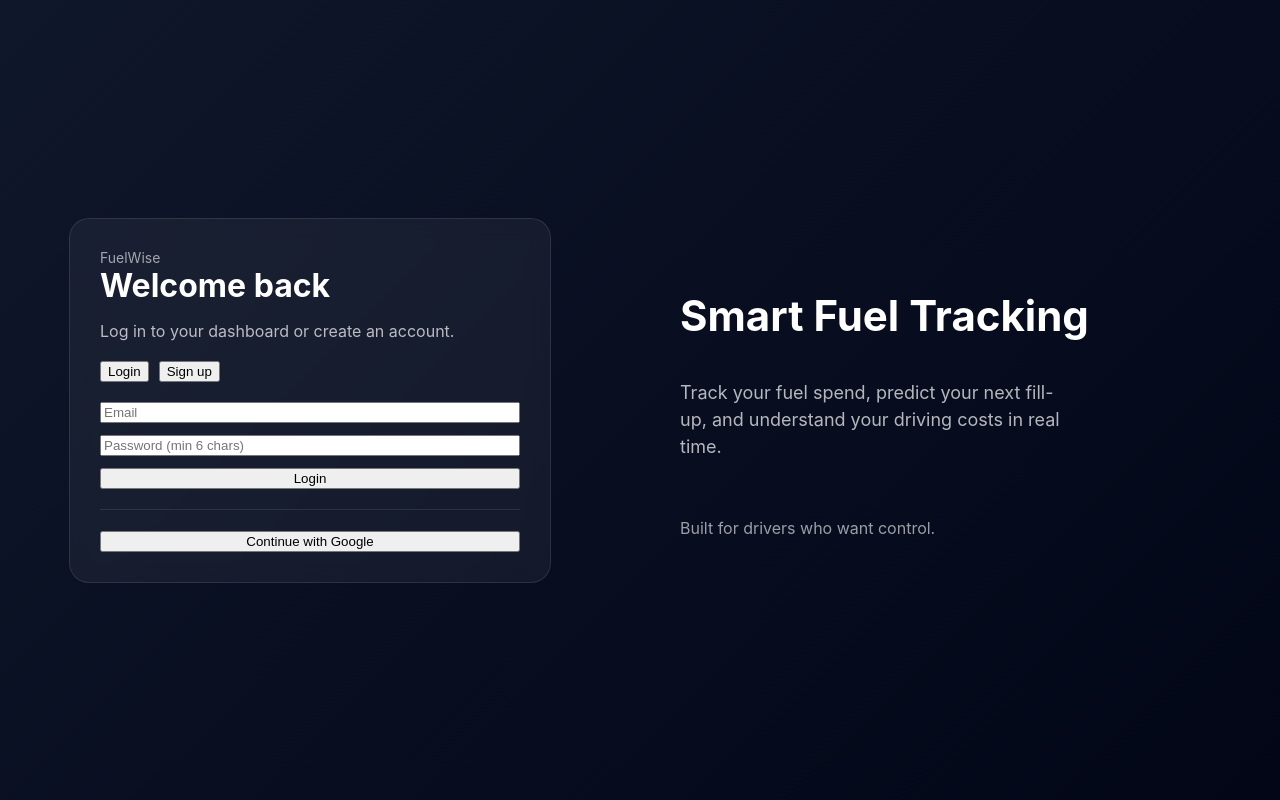
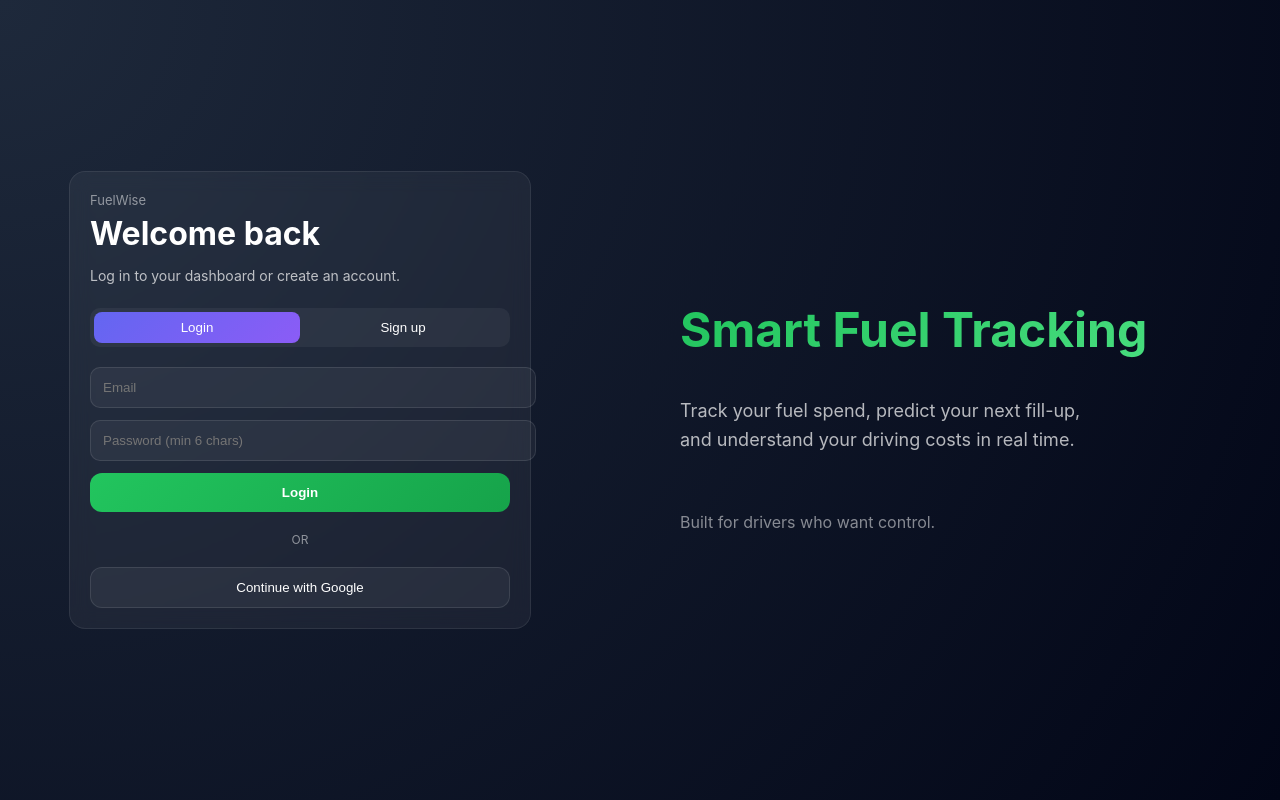
Before and after one commit to thesiya-eng/fuelwise-v2, a React (Vite) app: page / in a window 1280 px wide. Built offline with nearby package versions, Linux system fonts and the light colour scheme; no server answers.

Commit message:
feat: polished auth page UI with improved layout, inputs and styling

```diff
--- a/src/pages/AuthPage.jsx
+++ b/src/pages/AuthPage.jsx
@@ -1,175 +1,272 @@
-import React from 'react'
-import { useNavigate } from 'react-router-dom'
-import { supabase } from '../lib/supabaseClient'
+import React from "react"
+import { useNavigate } from "react-router-dom"
+import { supabase } from "../lib/supabaseClient"
 
-export default function AuthPage(){
+export default function AuthPage() {
   const nav = useNavigate()
-  const [mode, setMode] = React.useState('login')
-  const [email, setEmail] = React.useState('')
-  const [password, setPassword] = React.useState('')
+  const [mode, setMode] = React.useState("login")
+  const [email, setEmail] = React.useState("")
+  const [password, setPassword] = React.useState("")
   const [loading, setLoading] = React.useState(false)
   const [msg, setMsg] = React.useState(null)
 
-  React.useEffect(()=>{
-    supabase.auth.getSession().then(({data})=>{
-      if (data.session) nav('/', { replace:true })
+  React.useEffect(() => {
+    supabase.auth.getSession().then(({ data }) => {
+      if (data.session) nav("/", { replace: true })
     })
-    const { data: sub } = supabase.auth.onAuthStateChange((_e, sess)=>{
-      if (sess) nav('/', { replace:true })
+
+    const { data: sub } = supabase.auth.onAuthStateChange((_e, sess) => {
+      if (sess) nav("/", { replace: true })
     })
-    return ()=> sub?.subscription?.unsubscribe?.()
+
+    return () => sub?.subscription?.unsubscribe?.()
   }, [nav])
 
-  async function login(e){
+  async function login(e) {
     e.preventDefault()
-    setLoading(true); setMsg(null)
-    const { error } = await supabase.auth.signInWithPassword({ email, password })
-    if (error) setMsg({ type:'bad', text: error.message })
+    setLoading(true)
+    setMsg(null)
+
+    const { error } = await supabase.auth.signInWithPassword({
+      email,
+      password,
+    })
+
+    if (error) setMsg({ type: "bad", text: error.message })
     setLoading(false)
   }
 
-  async function signup(e){
+  async function signup(e) {
     e.preventDefault()
-    setLoading(true); setMsg(null)
-    const { error } = await supabase.auth.signUp({ email, password })
-    if (error){
-      setMsg({ type:'bad', text: error.message })
-    }else{
-      setMsg({ type:'good', text: 'Account created! Check your email if confirmation is enabled.' })
+    setLoading(true)
+    setMsg(null)
+
+    const { error } = await supabase.auth.signUp({
+      email,
+      password,
+    })
+
+    if (error) {
+      setMsg({ type: "bad", text: error.message })
+    } else {
+      setMsg({
+        type: "good",
+        text: "Account created! Check your email if confirmation is enabled.",
+      })
     }
+
     setLoading(false)
   }
 
-  async function google(){
-    setLoading(true); setMsg(null)
+  async function google() {
+    setLoading(true)
+    setMsg(null)
+
     const { error } = await supabase.auth.signInWithOAuth({
-      provider: 'google',
-      options: { redirectTo: window.location.origin }
+      provider: "google",
+      options: { redirectTo: window.location.origin },
     })
-    if (error) setMsg({ type:'bad', text: error.message })
+
+    if (error) setMsg({ type: "bad", text: error.message })
     setLoading(false)
   }
 
   return (
-    <div style={{
+    <div
+      style={{
         display: "flex",
         minHeight: "100vh",
-      background: "linear-gradient(135deg, #0f172a, #020617)"
-    }}>
-
-      {/* LEFT SIDE */}
-      <div style={{
+      }}
+    >
+      {/* LEFT */}
+      <div
+        style={{
           flex: 1,
           display: "flex",
           alignItems: "center",
           justifyContent: "center",
-        padding: "40px"
-      }}>
-
-        <div style={{
-          width: "100%",
-          maxWidth: "420px",
-          background: "rgba(255,255,255,0.05)",
-          padding: "30px",
-          borderRadius: "20px",
-          border: "1px solid rgba(255,255,255,0.1)",
-          backdropFilter: "blur(10px)"
-        }}>
-
-          <div style={{ marginBottom: 20 }}>
-            <div style={{ opacity: 0.6, fontSize: 14 }}>FuelWise</div>
-            <h1 style={{ margin: 0 }}>Welcome back</h1>
-            <p style={{ opacity: 0.7 }}>
+          padding: "40px",
+        }}
+      >
+        <div className="card" style={{ width: "100%", maxWidth: "420px" }}>
+          {/* HEADER */}
+          <div style={{ marginBottom: 24 }}>
+            <div style={{ opacity: 0.5, fontSize: 13 }}>FuelWise</div>
+            <h1 style={{ margin: "6px 0" }}>Welcome back</h1>
+            <p style={{ opacity: 0.7, fontSize: 14 }}>
               Log in to your dashboard or create an account.
             </p>
           </div>
 
-          <div style={{ display: "flex", gap: 10, marginBottom: 20 }}>
-            <button onClick={()=>setMode('login')} disabled={loading}>
+          {/* TOGGLE */}
+          <div
+            style={{
+              display: "flex",
+              background: "rgba(255,255,255,0.05)",
+              borderRadius: 10,
+              padding: 4,
+              marginBottom: 20,
+            }}
+          >
+            <button
+              onClick={() => setMode("login")}
+              disabled={loading}
+              style={{
+                flex: 1,
+                padding: 8,
+                borderRadius: 8,
+                border: "none",
+                background:
+                  mode === "login"
+                    ? "linear-gradient(135deg,#6366f1,#8b5cf6)"
+                    : "transparent",
+                color: "white",
+                cursor: "pointer",
+              }}
+            >
               Login
             </button>
-            <button onClick={()=>setMode('signup')} disabled={loading}>
+
+            <button
+              onClick={() => setMode("signup")}
+              disabled={loading}
+              style={{
+                flex: 1,
+                padding: 8,
+                borderRadius: 8,
+                border: "none",
+                background:
+                  mode === "signup"
+                    ? "linear-gradient(135deg,#6366f1,#8b5cf6)"
+                    : "transparent",
+                color: "white",
+                cursor: "pointer",
+              }}
+            >
               Sign up
             </button>
           </div>
 
-          <form onSubmit={mode === 'login' ? login : signup} style={{ display: "grid", gap: 12 }}>
-
+          {/* FORM */}
+          <form
+            onSubmit={mode === "login" ? login : signup}
+            style={{ display: "grid", gap: 12 }}
+          >
             <input
+              className="input"
               type="email"
               placeholder="Email"
               value={email}
-              onChange={e=>setEmail(e.target.value)}
+              onChange={(e) => setEmail(e.target.value)}
               required
             />
 
             <input
+              className="input"
               type="password"
               placeholder="Password (min 6 chars)"
               value={password}
-              onChange={e=>setPassword(e.target.value)}
+              onChange={(e) => setPassword(e.target.value)}
               required
               minLength={6}
             />
 
-            <button disabled={loading}>
-              {loading ? 'Please wait…' : (mode === 'login' ? 'Login' : 'Create account')}
+            <button className="btn-primary" disabled={loading}>
+              {loading
+                ? "Please wait…"
+                : mode === "login"
+                ? "Login"
+                : "Create account"}
             </button>
-
           </form>
 
-          <div style={{ margin: "20px 0", height: 1, background: "rgba(255,255,255,0.1)" }} />
+          {/* DIVIDER */}
+          <div
+            style={{
+              margin: "20px 0",
+              textAlign: "center",
+              opacity: 0.5,
+              fontSize: 12,
+            }}
+          >
+            OR
+          </div>
 
-          <button onClick={google} disabled={loading} style={{ width: "100%" }}>
+          {/* GOOGLE */}
+          <button
+            onClick={google}
+            disabled={loading}
+            style={{
+              width: "100%",
+              padding: 12,
+              borderRadius: 12,
+              border: "1px solid rgba(255,255,255,0.1)",
+              background: "rgba(255,255,255,0.05)",
+              color: "white",
+              cursor: "pointer",
+            }}
+          >
             Continue with Google
           </button>
 
+          {/* MESSAGE */}
           {msg && (
-            <div style={{
+            <div
+              style={{
                 marginTop: 15,
-              padding: 10,
+                padding: 12,
                 borderRadius: 10,
-              background: msg.type === 'good'
-                ? "rgba(34,197,94,0.2)"
-                : "rgba(239,68,68,0.2)"
-            }}>
+                fontSize: 14,
+                background:
+                  msg.type === "good"
+                    ? "rgba(34,197,94,0.15)"
+                    : "rgba(239,68,68,0.15)",
+              }}
+            >
               {msg.text}
             </div>
           )}
-
+        </div>
       </div>
 
-      </div>
-
-      {/* RIGHT SIDE */}
-      <div style={{
+      {/* RIGHT */}
+      <div
+        style={{
           flex: 1,
           display: "flex",
           flexDirection: "column",
           justifyContent: "center",
-        padding: "60px",
-        color: "white"
-      }}>
-
-        <h1 style={{ fontSize: "42px", marginBottom: "20px" }}>
+          padding: "80px",
+        }}
+      >
+        <h1
+          style={{
+            fontSize: "48px",
+            marginBottom: "20px",
+            background: "linear-gradient(135deg,#22c55e,#4ade80)",
+            WebkitBackgroundClip: "text",
+            WebkitTextFillColor: "transparent",
+          }}
+        >
           Smart Fuel Tracking
         </h1>
 
-        <p style={{
+        <p
+          style={{
             fontSize: "18px",
             opacity: 0.7,
-          maxWidth: "400px",
-          lineHeight: 1.5
-        }}>
-          Track your fuel spend, predict your next fill-up, and understand your driving costs in real time.
+            maxWidth: "420px",
+            lineHeight: 1.6,
+          }}
+        >
+          Track your fuel spend, predict your next fill-up, and understand your
+          driving costs in real time.
         </p>
 
-        <div style={{ marginTop: "40px", opacity: 0.6 }}>
+        <div style={{ marginTop: 40, opacity: 0.5 }}>
           Built for drivers who want control.
         </div>
-
       </div>
-
     </div>
   )
 }
```
Lines whose indentation alone changed are shown as unchanged.
